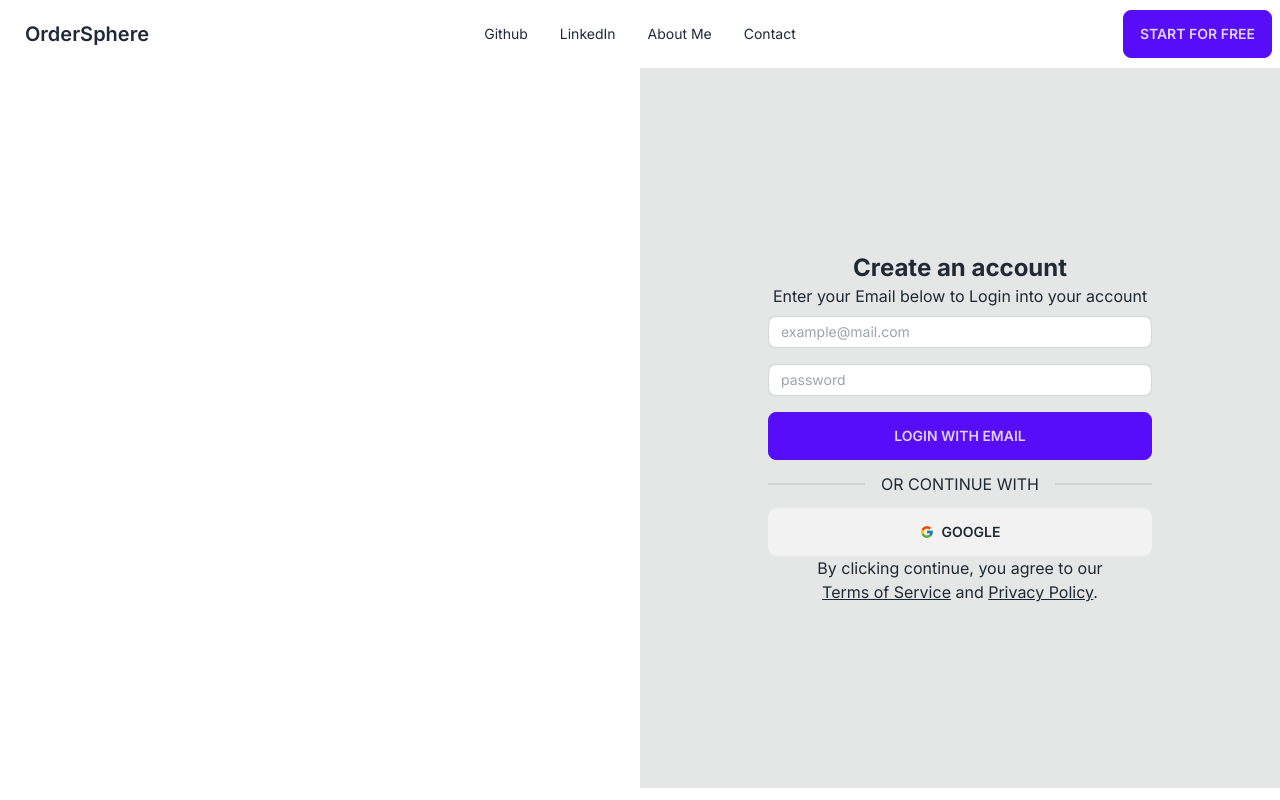
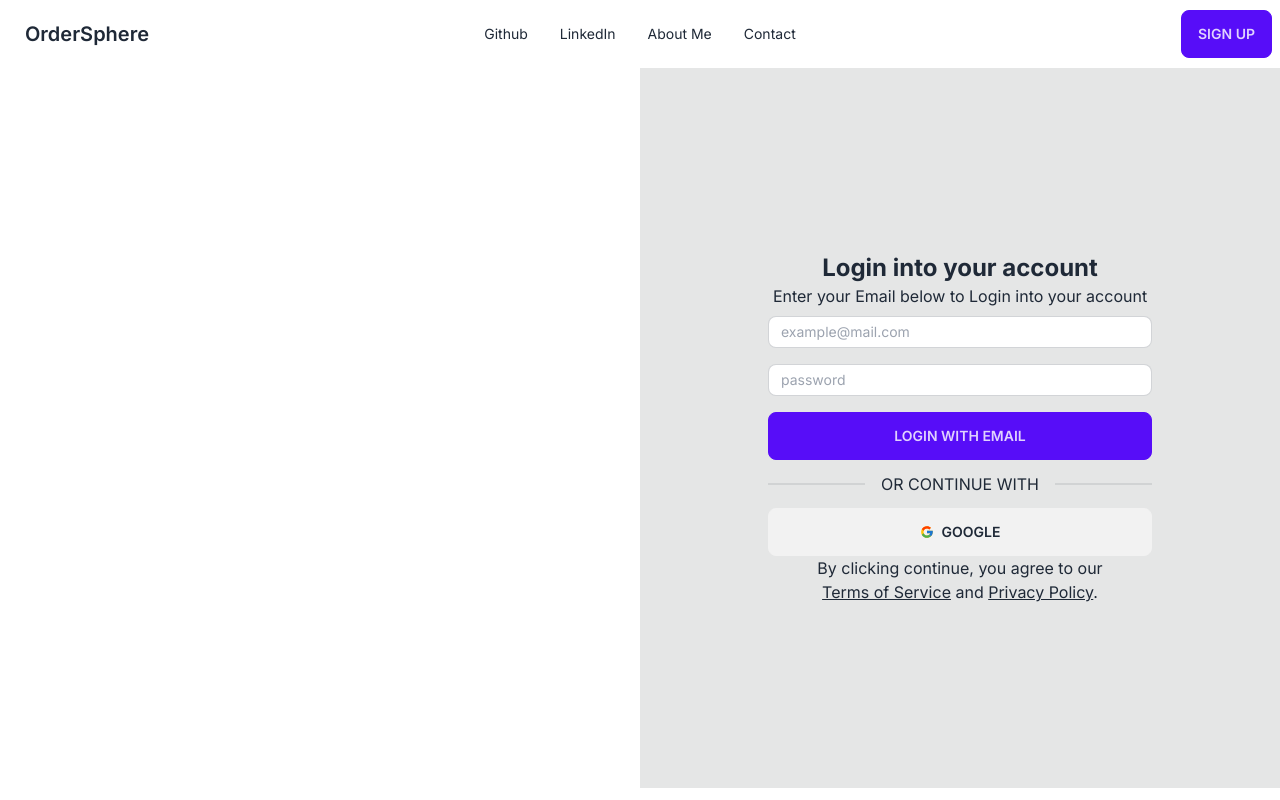
Before and after one commit to Jesus-Elizalde/sales-orders, a Next.js app: page /signin in a window 1280 px wide. Built offline with nearby package versions, Linux system fonts and the light colour scheme; no server answers.

Commit message:
dynamic navbar

```diff
--- a/app/components/Nav/Navbar.tsx
+++ b/app/components/Nav/Navbar.tsx
@@ -1,7 +1,11 @@
+"use client";
 import Link from "next/link";
+import { usePathname } from "next/navigation";
 import React from "react";
 
 const Navbar = () => {
+  const pathName = usePathname();
+
   return (
     <div className="navbar">
       <div className="navbar-start">
@@ -64,9 +68,15 @@ const Navbar = () => {
         </ul>
       </div>
       <div className="navbar-end">
-        <Link href="/signup" className="btn btn-primary">
-          Start For Free
-        </Link>
+        {pathName === "/signin" ? (
+          <Link href="/signup" className="btn btn-primary">
+            Sign Up
+          </Link>
+        ) : (
+          <Link href="/signin" className="btn btn-primary">
+            Login
+          </Link>
+        )}
       </div>
     </div>
   );
--- a/app/signin/page.tsx
+++ b/app/signin/page.tsx
@@ -28,7 +28,7 @@ function Page() {
         <div className="w-1/2"></div>
         <div className="w-1/2 flex justify-center items-center bg-base-300">
           <div className="w-96 flex flex-col items-center">
-            <h1 className="text-2xl font-bold">Create an account</h1>
+            <h1 className="text-2xl font-bold">Login into your account</h1>
             <p>Enter your Email below to Login into your account</p>
 
             <form onSubmit={handleForm} className="w-full mt-2">
```
